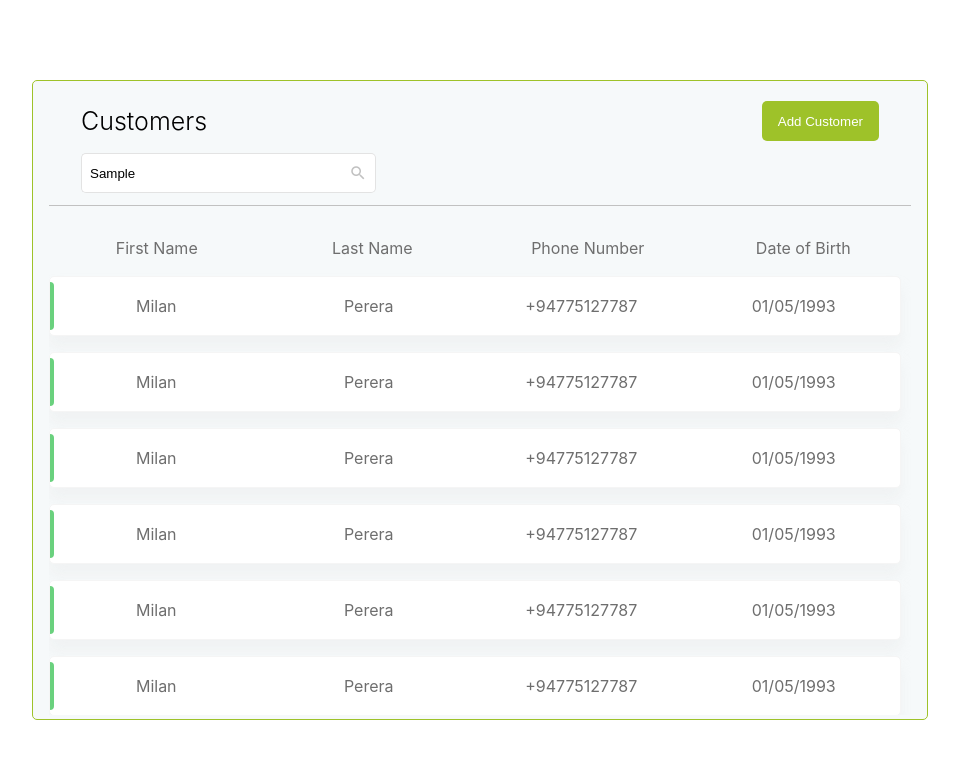
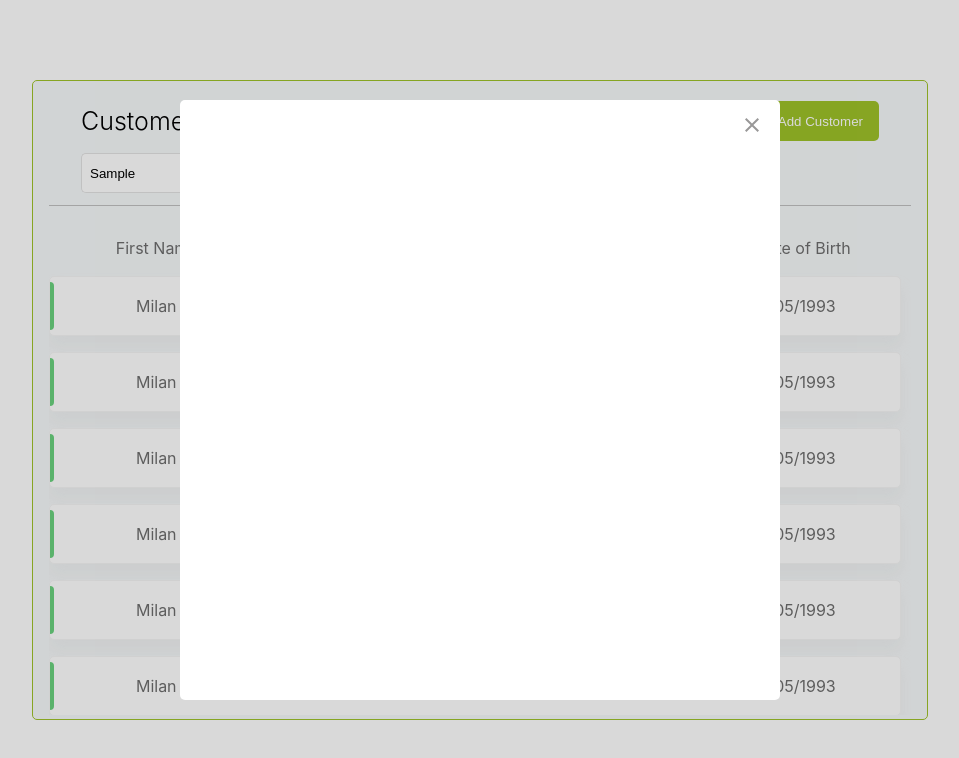
Before and after one commit to heycodingmonkey/react-redux-typescript, a React (Create React App) app: page / in a window 1280 px wide. Both pictures are taken after typing "Sample" into the empty fields and a click on the button "Add Customer". Shown: the top 758 px of the page, without its empty margins (160-1119 px from the left). Built offline with nearby package versions, Linux system fonts and the light colour scheme.

Commit message:
adding customer add modal

```diff
--- a/package.json
+++ b/package.json
@@ -15,7 +15,9 @@
     "react-dom": "^16.13.1",
     "react-perfect-scrollbar": "^1.5.8",
     "react-scripts": "3.4.1",
-    "typescript": "~3.7.2"
+    "typescript": "~3.7.2",
+    "@material-ui/core": "4.3.2",
+    "@material-ui/icons": "4.2.1"
   },
   "scripts": {
     "start": "react-scripts start",
--- a/src/App.tsx
+++ b/src/App.tsx
@@ -2,7 +2,7 @@ import React from "react";
 import "./App.scss";
 
 // core components
-import Customer from "./scenes/Customer/index";
+import { Customer } from "./scenes/Customer/index";
 
 function App() {
   return (
--- /dev/null
+++ b/src/assets/components/modal.scss
@@ -0,0 +1,37 @@
+.modal-overlay {
+  position: fixed;
+  left: 0;
+  right: 0;
+  top: 0;
+  bottom: 0;
+  display: flex;
+  align-items: center;
+  justify-content: center;
+  background-color: rgba(0, 0, 0, 0.15);
+}
+.modal-wrapper {
+  height: 600px;
+  width: 600px;
+  display: flex;
+  background-color: #fff;
+  border-radius: 5px;
+}
+.modal-header {
+  height: 50px;
+  width: 100%;
+  display: flex;
+  justify-content: flex-end;
+  align-items: center;
+  margin-right: 1rem;
+}
+.clear-icon {
+  color: #999898;
+  top: 15px;
+  right: 15px;
+  cursor: pointer;
+}
+.modal-content {
+  display: flex;
+  height: 500px;
+  width: 500px;
+}
--- a/src/components/Header/Header.tsx
+++ b/src/components/Header/Header.tsx
@@ -2,15 +2,21 @@ import React from "react";
 
 // styles
 import "../../assets/components/header.scss";
+
+interface Props {
+  handleModal?: () => void;
+}
 // this will list down all the customers added
-export const Header: React.FC = () => {
+export const Header: React.FC<Props> = ({ handleModal }) => {
   return (
     <div className="table-header-wrapper">
       <div className="header-title-wrapper">
         <div className="header-title">Customers</div>
       </div>
       <div className="button-wrapper">
-        <button className="add-button">Add Customer</button>
+        <button onClick={handleModal} className="add-button">
+          Add Customer
+        </button>
       </div>
     </div>
   );
--- /dev/null
+++ b/src/components/Modal/Modal.tsx
@@ -0,0 +1,31 @@
+import React from "react";
+import Dialog from "@material-ui/core/Dialog";
+import DialogContent from "@material-ui/core/DialogContent";
+//@material-ui/core icons
+import Clear from "@material-ui/icons/Clear";
+// styles
+import "../../assets/components/modal.scss";
+
+interface Props {
+  open?: boolean;
+  handleModal?: () => void;
+}
+
+// this will list down all the customers added
+export const Modal: React.FC<Props> = ({ handleModal }) => {
+  return (
+    <div className="modal-overlay">
+      <div className="modal-wrapper">
+        <div className="modal-header">
+          <Clear onClick={handleModal} className="clear-icon" />
+        </div>
+      </div>
+    </div>
+    // <Dialog className="dialog-sample" open>
+    //   <DialogContent>
+    //     <Clear onClick={handleModal} className="clear-icon" />
+    //     <div className="modal-content"></div>
+    //   </DialogContent>
+    // </Dialog>
+  );
+};
--- a/src/scenes/Customer/index.tsx
+++ b/src/scenes/Customer/index.tsx
@@ -1,21 +1,27 @@
-import React from "react";
+import React, { useState } from "react";
 
 // components
 import { Header } from "../../components/Header/Header";
 import { FlexTable } from "../../components/FlexTable/FlexTable";
 import { SearchNavbar } from "../../components/SearchNavbar/SearchNavBar";
+import { Modal } from "../../components/Modal/Modal";
 // styles
 import "../../assets/scenes/customer.scss";
 
 // this will list down all the customers added
-function Customer() {
+export const Customer: React.FC = () => {
+  const [viewModal, setViewModal] = useState<boolean>(false);
+
+  const handleModal = () => {
+    setViewModal(!viewModal);
+  };
+
   return (
     <div className="customer-view-wrapper">
-      <Header />
+      <Header handleModal={handleModal} />
       <SearchNavbar />
       <FlexTable />
+      {viewModal ? <Modal handleModal={handleModal} open={viewModal} /> : null}
     </div>
   );
-}
-
-export default Customer;
+};
```
Also changed, not shown: 1 other file (tests, documents, lock files or other folders).
